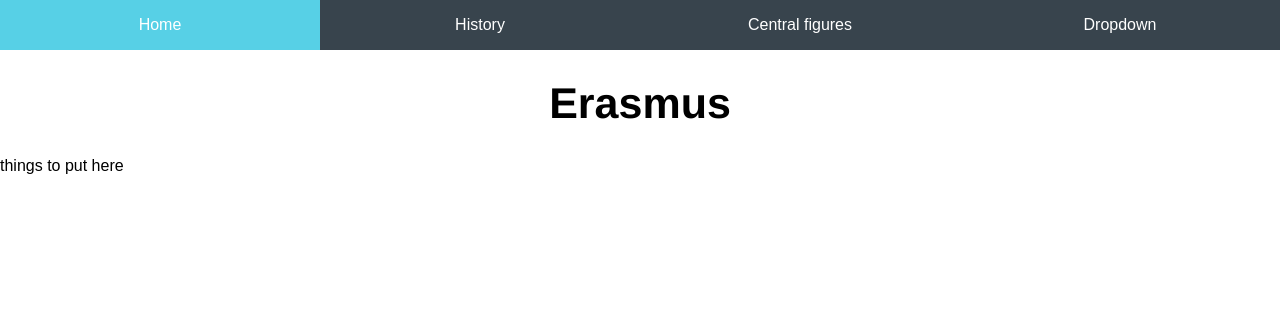
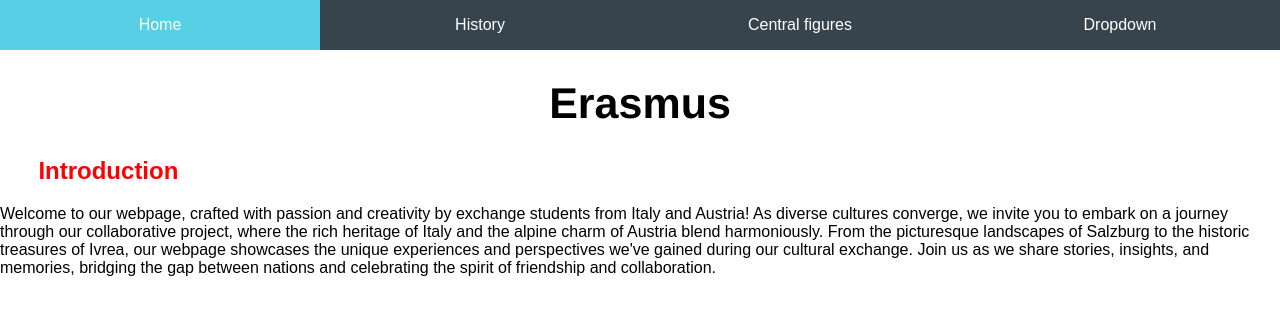
Before and after one commit to macropeter/ErasmusPlus42, a plain HTML site: page SalzburgProjekt-group1/ErasmusProject.html in a window 1280 px wide. Drawn offline with Linux system fonts and the light colour scheme.

Commit message:
Monuments Updated

```diff
--- a/SalzburgProjekt-group1/ErasmusProject.html
+++ b/SalzburgProjekt-group1/ErasmusProject.html
@@ -19,9 +19,17 @@
                 </div>
           </ul>
         <h1 class="titles"><a href="/SalzburgProjekt-main/main/index.html">Erasmus</a></h1>
-          <div>
-              things to put here
-          </div>
+
+        <div class="monuments">
+        <h2>Introduction</h2>
+      </div>
+      <a>
+
+            Welcome to our webpage, crafted with passion and creativity by exchange students from Italy and Austria! As diverse cultures converge,
+            we invite you to embark on a journey through our collaborative project, where the rich heritage of Italy and the alpine charm of Austria blend harmoniously. From the picturesque landscapes of Salzburg to the historic treasures of Ivrea, our webpage showcases the unique experiences and perspectives we've gained during our cultural exchange. Join us as we share stories, insights,
+            and memories, bridging the gap between nations and celebrating the spirit of friendship and collaboration.
+
+      </a>
 
     </body>
 
```
